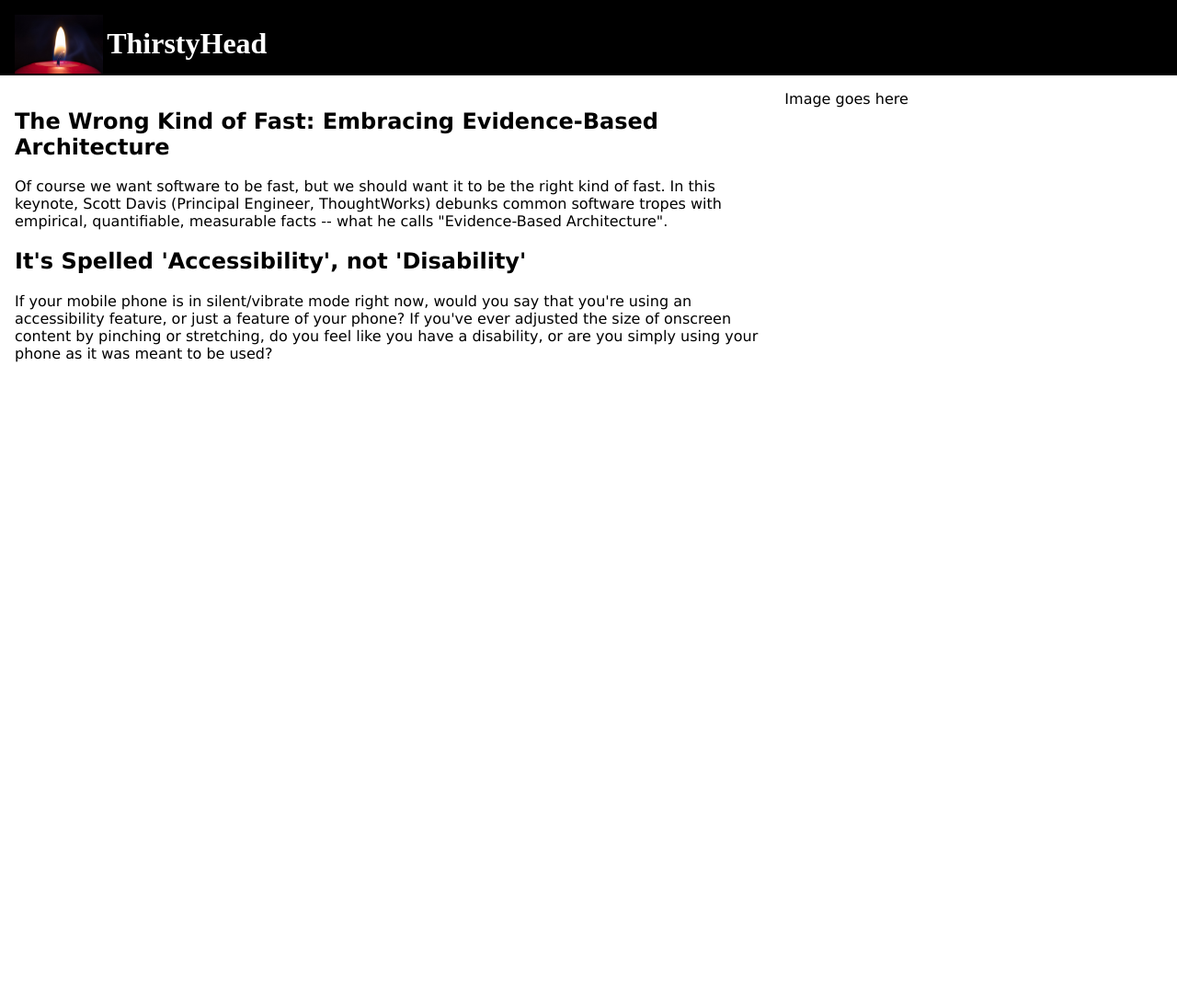
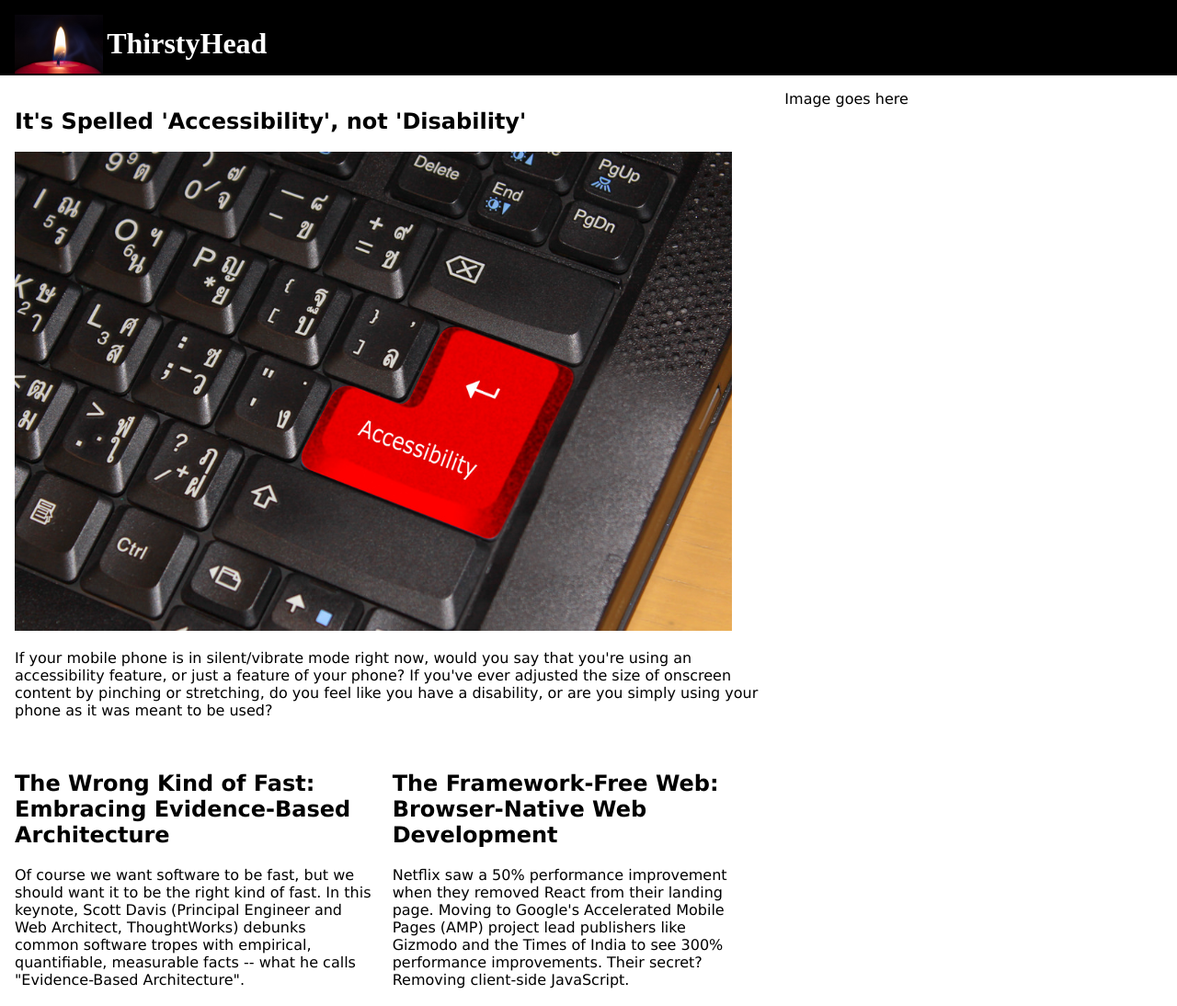
Before and after one commit to ThirstyHead/thirstyhead, a website: page public/index.html in a window 1280 px wide. Shown: the whole page at 92% size. Before the commit the page ends 800 px from the top, so only its background shows below. Drawn offline with Linux system fonts and the light colour scheme.

Commit message:
building cards for articles

```diff
--- a/public/css/elements.css
+++ b/public/css/elements.css
@@ -13,7 +13,6 @@ body{
 
 .contain{
   display: inline-block;
-  height: 2em;
-  max-height: 95%;
+  max-width: 95%;
   object-fit: contain;
 }
--- a/public/css/layout.css
+++ b/public/css/layout.css
@@ -23,6 +23,9 @@ html {
 main{
   grid-area: main;
   padding: 1em;
+  display: grid;
+  grid-gap: 20px;
+  grid-template-columns: repeat(auto-fill,minmax(300px, 1fr));
 }
 
 #sidebar{
@@ -46,3 +49,8 @@ body{
       "main      main      sidebar";
   }
 }
+
+/* have article span two columns */
+.wide{
+  grid-column-end: span 3;
+}
--- a/public/index.html
+++ b/public/index.html
@@ -21,15 +21,24 @@
 
     <main>
 
-      <article>
-        <h1>The Wrong Kind of Fast: Embracing Evidence-Based Architecture</h1>
-        <p>Of course we want software to be fast, but we should want it to be the right kind of fast. In this keynote, Scott Davis (Principal Engineer, ThoughtWorks) debunks common software tropes with empirical, quantifiable, measurable facts -- what he calls "Evidence-Based Architecture".</p>
+      <article class="wide">
+        <h1>It's Spelled 'Accessibility', not 'Disability'</h1>
+        <img src="keyboard-a11y.jpg"
+             alt="Keyboard with Accessibility key"
+             class="contain">
+        <p>If your mobile phone is in silent/vibrate mode right now, would you say that you're using an accessibility feature, or just a feature of your phone? If you've ever adjusted the size of onscreen content by pinching or stretching, do you feel like you have a disability, or are you simply using your phone as it was meant to be used?</p>
       </article>
 
-      <article>
-        <h1>It's Spelled 'Accessibility', not 'Disability'</h1>
-        <p>If your mobile phone is in silent/vibrate mode right now, would you say that you're using an accessibility feature, or just a feature of your phone? If you've ever adjusted the size of onscreen content by pinching or stretching, do you feel like you have a disability, or are you simply using your phone as it was meant to be used?</p>
+       <article>
+        <h1>The Wrong Kind of Fast: Embracing Evidence-Based Architecture</h1>
+        <p>Of course we want software to be fast, but we should want it to be the right kind of fast. In this keynote, Scott Davis (Principal Engineer and Web Architect, ThoughtWorks) debunks common software tropes with empirical, quantifiable, measurable facts -- what he calls "Evidence-Based Architecture".</p>
       </article>
+
+     <article>
+        <h1>The Framework-Free Web: Browser-Native Web Development</h1>
+        <p>Netflix saw a 50% performance improvement when they removed React from their landing page. Moving to Google's Accelerated Mobile Pages (AMP) project lead publishers like Gizmodo and the Times of India to see 300% performance improvements. Their secret? Removing client-side JavaScript.</p>
+      </article>
+
 
 
     </main>
```
Also changed, not shown: public/keyboard-a11y.jpg (added).
